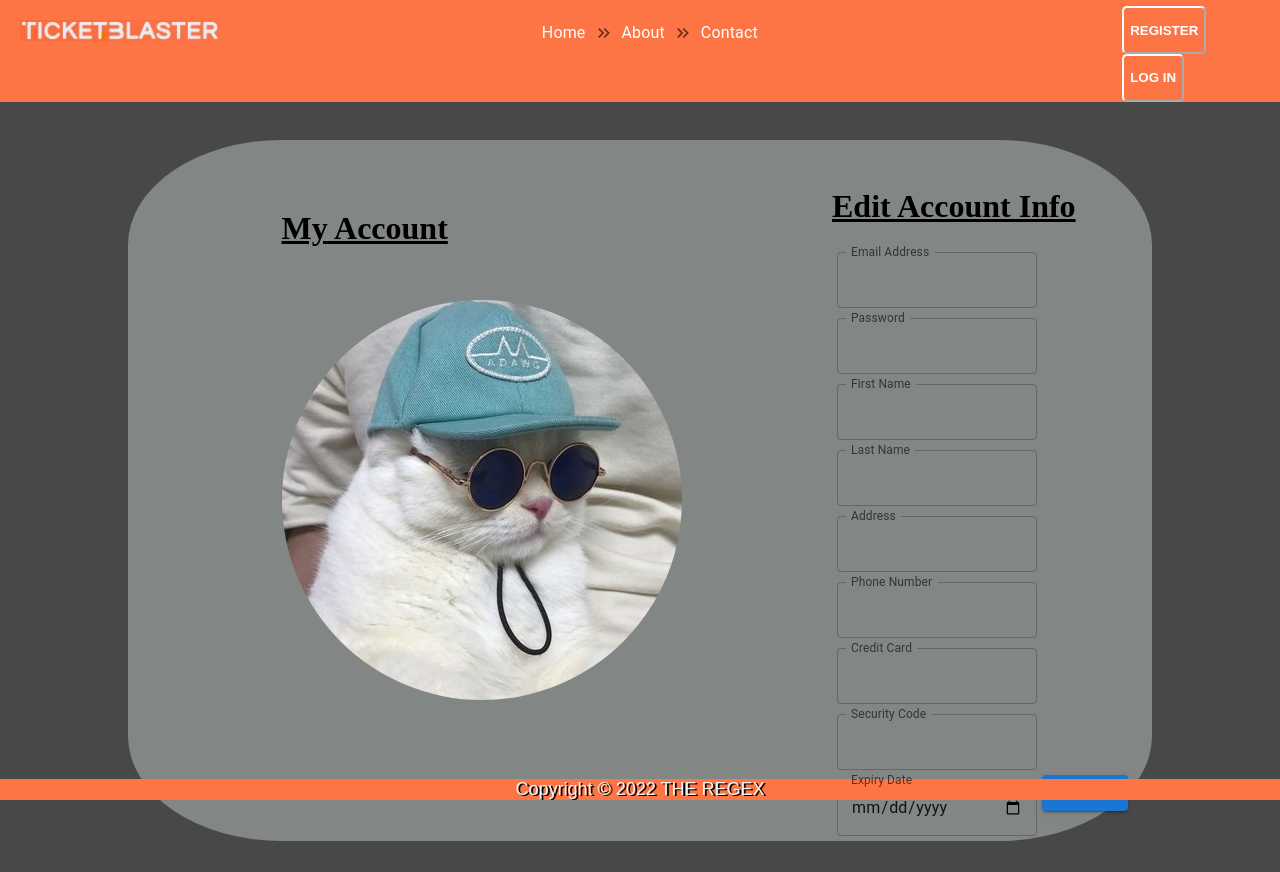
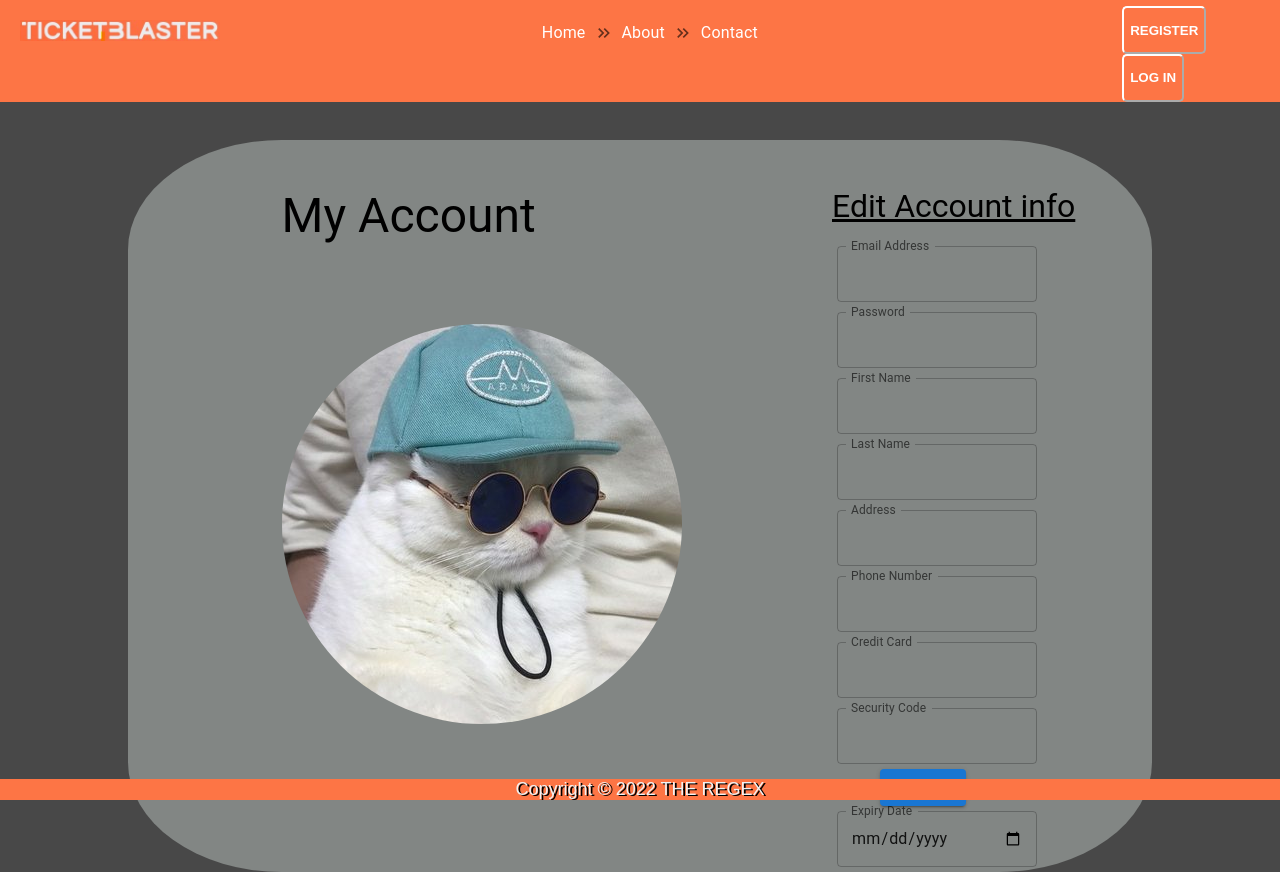
Before and after one commit to ChristopherPerrault/ticketblaster, a React (Create React App) app in the folder frontend/: page /account in a window 1280 px wide. Before the commit the page ends 841 px from the top, so only its background shows below. Built offline with nearby package versions, Linux system fonts and the light colour scheme; no server answers; a web font is replaced by a local one.

Commit message:
changed styling on account page, adminContext stuff as well but it is currently commented out

```diff
--- a/frontend/src/components/EditProfileForm.js
+++ b/frontend/src/components/EditProfileForm.js
@@ -1,8 +1,8 @@
 import React, { useEffect, useRef, useState } from "react";
 import { useNavigate } from "react-router-dom";
 import "./Profile.css";
-import TextField from "@mui/material/TextField";
-import Button from "@mui/material/Button";
+
+import { Button, Typography, TextField } from "@mui/material";
 
 function EditProfilehtmlForm() {
   const TextStyle = {
@@ -62,13 +62,23 @@ function EditProfilehtmlForm() {
     } catch (err) {
       console.error(err);
     }
-    navigate("/admin")
+    navigate("/admin");
   }
 
   return (
     <div>
       <form onSubmit={handleSubmit} className="profile-right-col">
-        <h1>Edit Account Info</h1>
+        <Typography
+          variant="h3"
+          component="h3"
+          style={{
+            textDecoration: "underline",
+            fontSize: "2em",
+            marginBottom: "1rem",
+          }}
+        >
+          Edit Account info
+        </Typography>
         {/* The below element stores the id of the user, which is generated by @loadUserDetails below */}
 
         <div ref={idRef} className="hiddenId" style={{ display: "none" }}></div>
@@ -154,7 +164,11 @@ function EditProfilehtmlForm() {
           variant="outlined"
           onChange={(e) => setSecurityCode(e.target.value)}
         />
-        <br />
+
+        <Button type="submit" variant="contained" style={{ marginLeft: "15%" }}>
+          Update
+        </Button>
+
         <TextField
           style={TextStyle}
           type="date"
@@ -164,9 +178,7 @@ function EditProfilehtmlForm() {
           variant="outlined"
           onChange={(e) => setExpDate(e.target.value)}
         />
-        <Button type="submit" variant="contained">
-          Update
-        </Button>
+        <br />
       </form>
     </div>
   );
@@ -192,6 +204,5 @@ async function loadUserDetails(email) {
       document.getElementById("cc-input").placeholder = json.creditCard;
       document.getElementById("sec-input").placeholder = json.securityCode;
       document.getElementById("exp-input").placeholder = json.expDate;
-
     });
 }
--- a/frontend/src/components/Profile.css
+++ b/frontend/src/components/Profile.css
@@ -17,7 +17,7 @@ margin-left: 30%;
     border-radius: 50%;
     height:400px;
     width:400px;
-    margin-top:2rem;
+    margin-top:5rem;
 }
 /* Right column (form) */
 .profile-right-col{
@@ -28,9 +28,3 @@ margin-left: 30%;
 form input{
     margin-top:1rem;
 }
-h1{
-    text-decoration: underline;
-}
-h1 input{
-    margin-top:2rem;
-}
--- a/frontend/src/components/ProfilePicture.js
+++ b/frontend/src/components/ProfilePicture.js
@@ -1,11 +1,14 @@
 import React, { useState } from "react";
 import "./Profile.css";
 import Photo from "../assets/images/user-photo.jpg";
+import { Typography } from "@mui/material";
 function ProfilePicture() {
   return (
     <>
       <div className="profile-left-col">
-        <h1>My Account</h1>
+        <Typography variant="h3" component="h3" >
+          My Account
+        </Typography>
         <img src={Photo} alt="User profile" className="profile-img" />
       </div>
     </>
--- a/frontend/src/pages/Account.js
+++ b/frontend/src/pages/Account.js
@@ -1,6 +1,15 @@
 import React from "react";
 import ProfilePicture from "../components/ProfilePicture";
 import EditProfileForm from "../components/EditProfileForm";
+import {
+  Card,
+  Box,
+  CardContent,
+  Typography,
+  CardMedia,
+  Button,
+  CardActions,
+} from "@mui/material";
 
 export default function Account() {
   document.title = "TicketBlaster | Account";
@@ -8,9 +17,24 @@ export default function Account() {
   return (
     <>
       <div className="profile-container">
-        <ProfilePicture />
+        <Box>
+          <ProfilePicture />
+        </Box>
         <EditProfileForm />
       </div>
     </>
   );
 }
+/*
+ <Box>
+                      <Card className="indv-event-details-container">
+                        <CardActions>
+                          <CardMedia
+                            height="400"
+                            width="400"
+                            component="img"
+                            srcSet={event.images[5].url}
+                            title={event.name + " banner image"}
+                            alt={event.name + " banner image"}
+                          />
+*/
--- a/frontend/src/pages/Home.js
+++ b/frontend/src/pages/Home.js
@@ -8,10 +8,12 @@ function Home() {
 
   // eslint-disable-next-line
   const [isLoggedIn, setIsLoggedIn] = React.useContext(LoggedInContext);
+  //const [isAdmin, setIsAdmin] = React.useContext(isAdminContext);
 
   return (
     <div>
       {isLoggedIn ? <h1>Hello Logged in</h1> : <h1>Hello Logged Out</h1>}
+     {/* {isAdmin ? <h1>Hello Admin</h1> : <h1></h1>}*/}
       <h1>Homepage</h1>
       <Cards />
     </div>
```
Also changed, not shown: frontend/src/App.js (+9 -2 lines), 1 other file (tests, documents, lock files or other folders).
